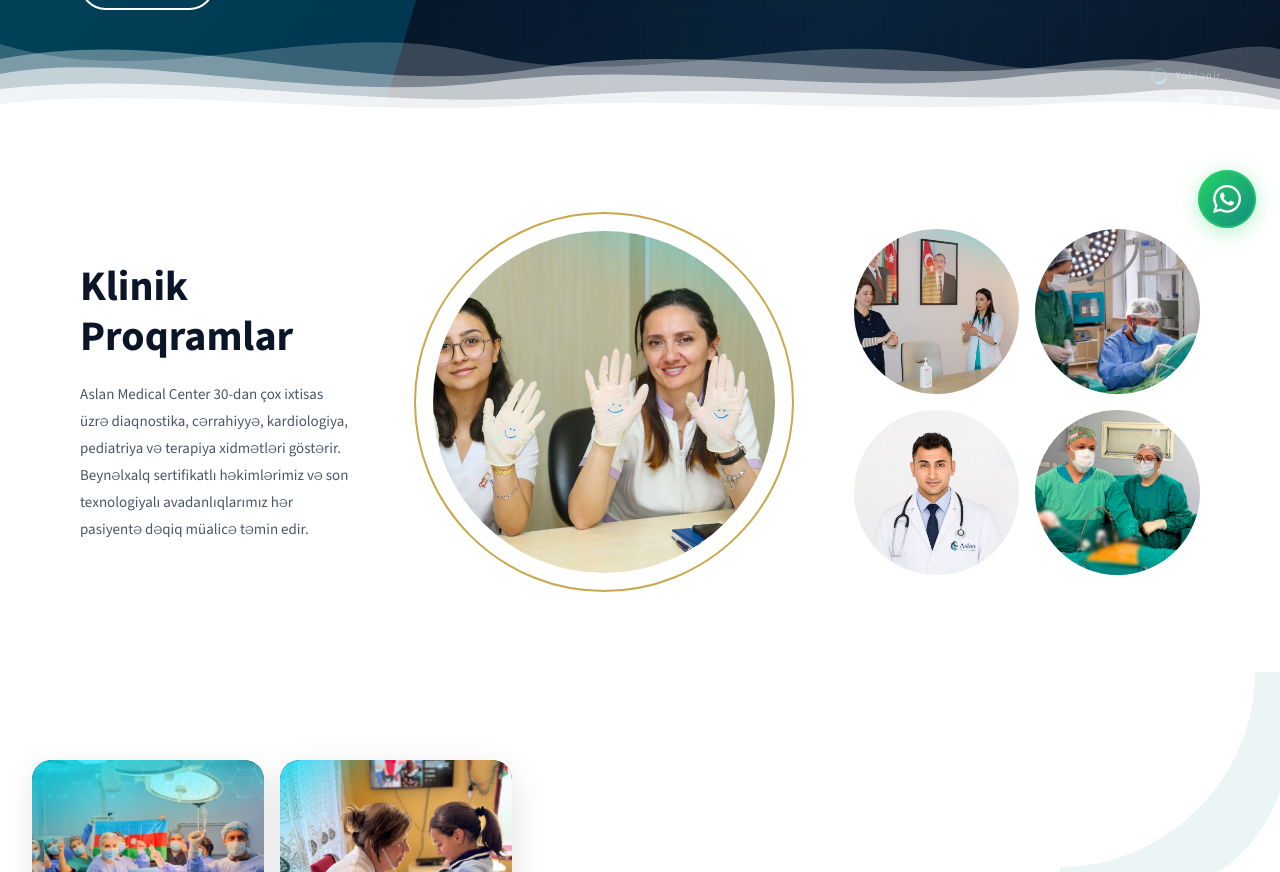
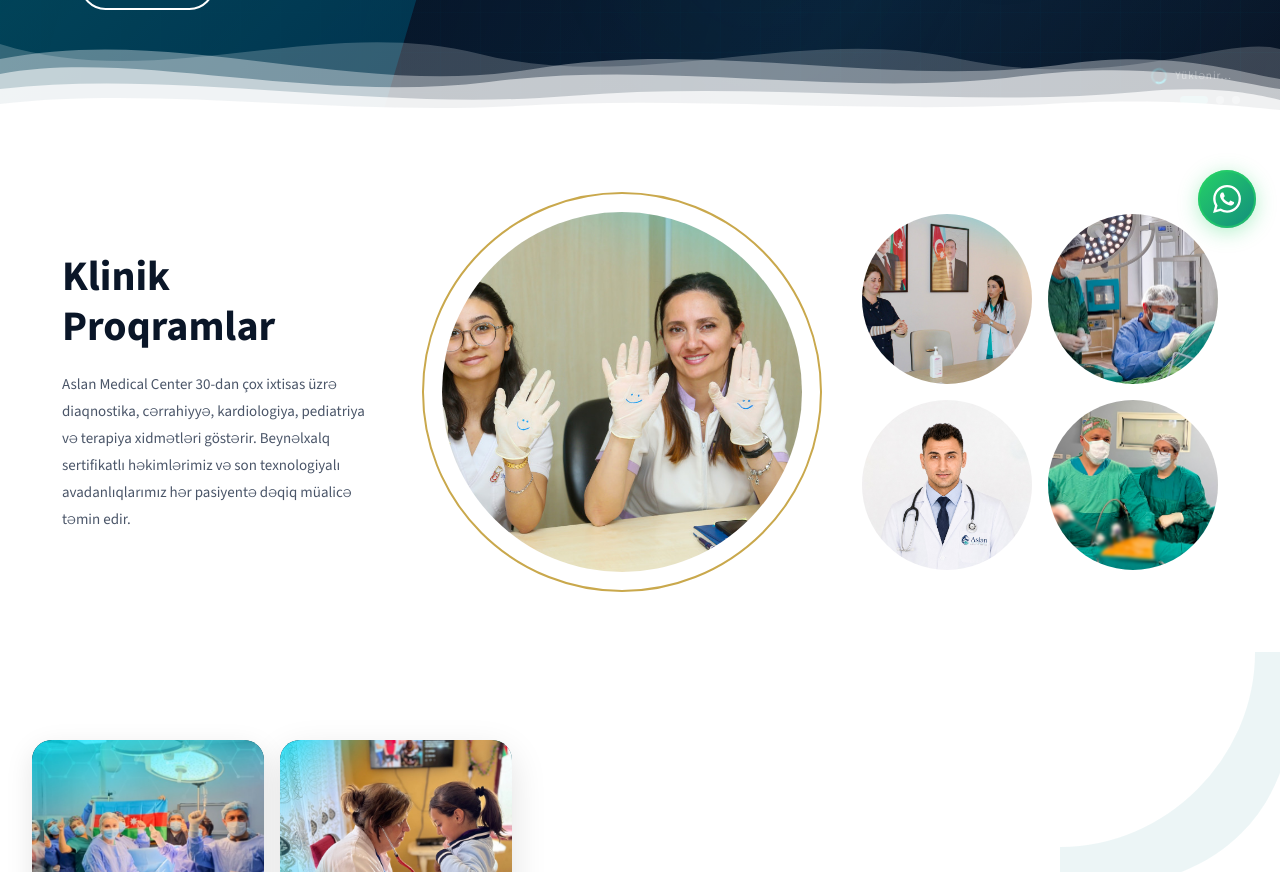
Before and after one commit to elmir-aslanov/Hospital-Management-System, a React (Vite) app in the folder client/: page / in a window 1280 px wide. Shown: the part 540-1412 px from the top of the page. Built offline with nearby package versions, Linux system fonts and the light colour scheme.

Commit message:
fix: restore AboutDirector 3-column layout

```diff
--- a/client/src/components/sections/AboutDirector.jsx
+++ b/client/src/components/sections/AboutDirector.jsx
@@ -19,22 +19,20 @@ export default function AboutDirector() {
   const [modalOpen, setModalOpen] = useState(false)
   const navigate = useNavigate()
 
-  const circleSize = isMobile ? '110px' : '165px'
+  const circleSize = isMobile ? '120px' : '170px'
 
   return (
     <>
       <section style={{
         background: '#ffffff',
-        padding: isMobile ? '60px 0' : '80px 0',
-      }}>
-        <div style={{
-          maxWidth: '1200px',
-          margin: '0 auto',
-          padding: isMobile ? '0 20px' : '0 40px',
         display: 'flex',
+        flexDirection: isMobile ? 'column' : 'row',
         alignItems: 'center',
-          gap: isMobile ? '32px' : '60px',
-          flexDirection: isMobile ? 'column' : 'row',
+        justifyContent: 'center',
+        gap: isMobile ? '24px' : '40px',
+        padding: isMobile ? '40px 16px' : '60px 48px',
+        width: '100%',
+        boxSizing: 'border-box',
       }}>
 
         {/* COLUMN 1 — Left text */}
@@ -43,7 +41,7 @@ export default function AboutDirector() {
           whileInView={{ opacity: 1, y: 0 }}
           viewport={{ once: true }}
           transition={{ duration: 0.6 }}
-            style={{ flex: 1, minWidth: 0 }}
+          style={{ maxWidth: '320px', flexShrink: 0 }}
         >
           <h2 style={{
             fontSize: 'clamp(28px, 3.5vw, 42px)',
@@ -72,18 +70,25 @@ export default function AboutDirector() {
           whileInView={{ opacity: 1, scale: 1 }}
           viewport={{ once: true }}
           transition={{ duration: 0.7, delay: 0.1 }}
-            style={{ flexShrink: 0 }}
+          style={{
+            flexShrink: 0,
+            display: 'flex',
+            alignItems: 'center',
+            justifyContent: 'center',
+            position: 'relative',
+            width: isMobile ? '260px' : '400px',
+            height: isMobile ? '260px' : '400px',
+          }}
         >
           <div style={{
-              width: isMobile ? '240px' : '380px',
-              height: isMobile ? '240px' : '380px',
+            width: '100%',
+            height: '100%',
             borderRadius: '50%',
             border: '2.5px solid #c9a84c',
             position: 'relative',
             display: 'flex',
             alignItems: 'center',
             justifyContent: 'center',
-              flexShrink: 0,
           }}>
 <img
               src="/client1.jpeg"
@@ -130,8 +135,7 @@ export default function AboutDirector() {
               src="/client5.jpeg"
               alt=""
               style={{
-                  width: isMobile ? '110px' : '165px',
-                  height: isMobile ? '110px' : '165px',
+                width: circleSize, height: circleSize,
                 borderRadius: '50%',
                 objectFit: 'cover',
                 display: 'block',
@@ -141,7 +145,6 @@ export default function AboutDirector() {
           </div>
         </motion.div>
 
-        </div>
       </section>
 
       {/* ── Modal ── */}
```
Lines whose indentation alone changed are shown as unchanged.
